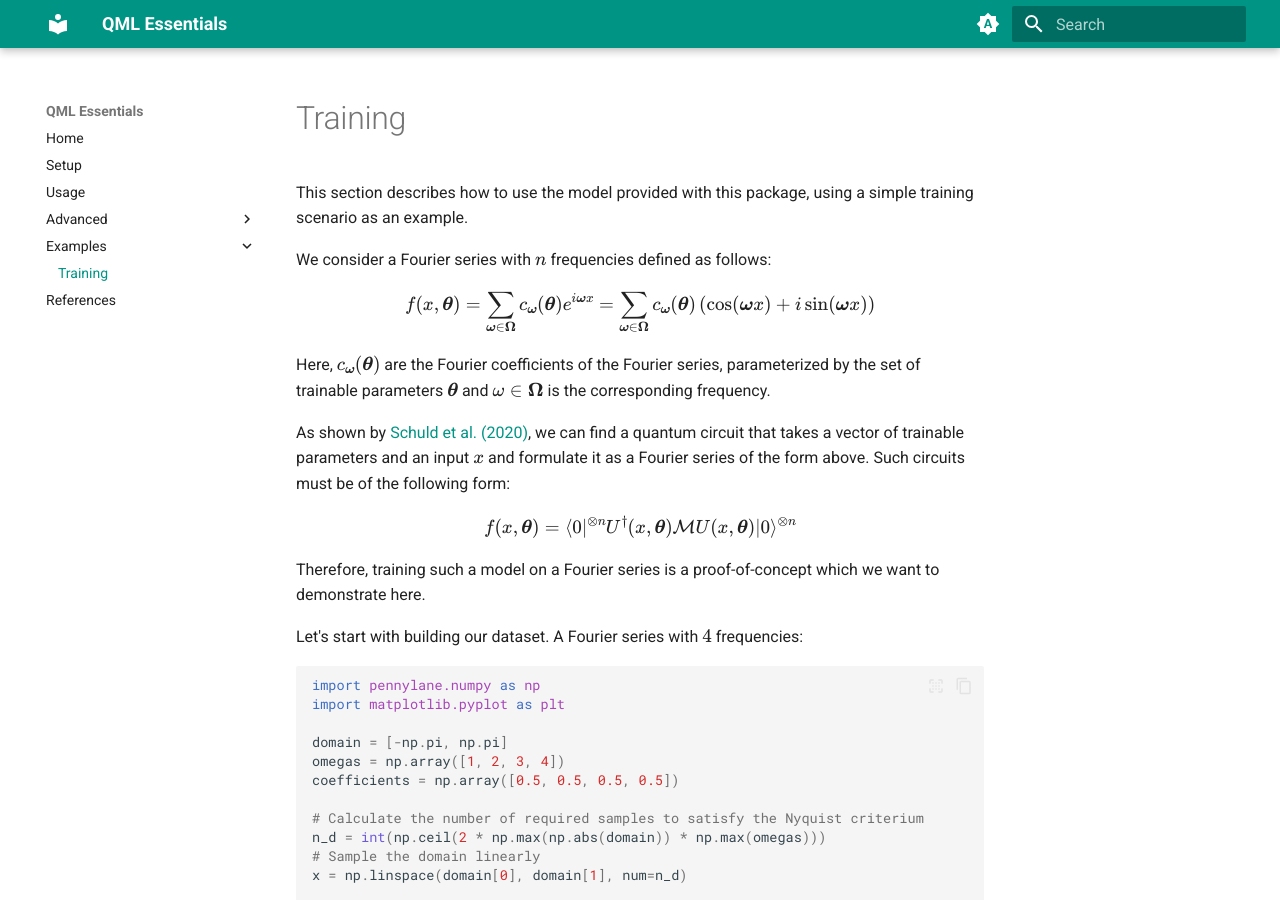
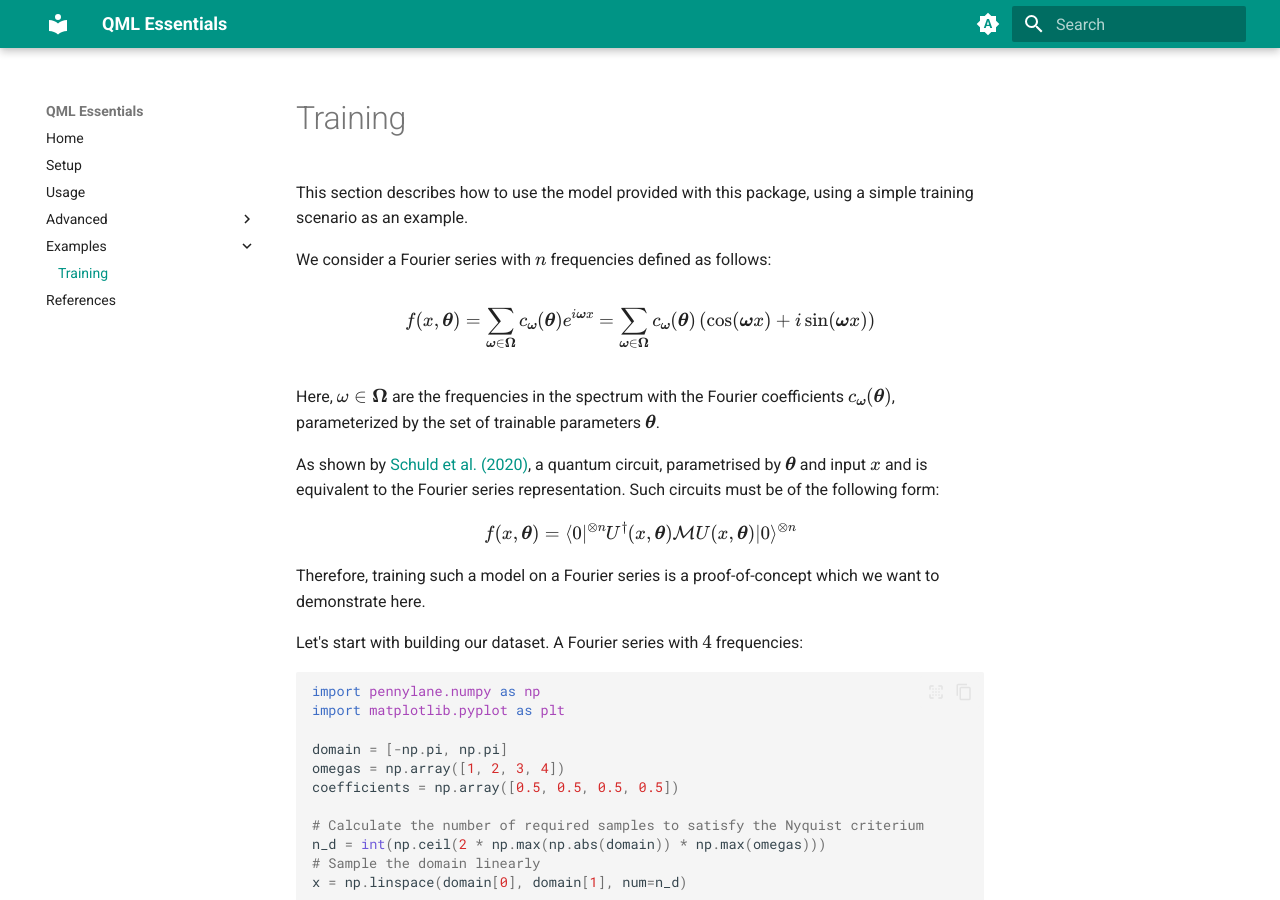
Before and after one commit to cirKITers/qml-essentials, an MkDocs documentation site: the page built from docs/training.md, in a window 1280 px wide and 900 px high. Built offline with MkDocs 1.6.1 and Material for MkDocs 9.7.7, drawn with Linux system fonts in a browser that asks for light colours; emoji names are drawn with the system emoji font.

Commit message:
whitespaces for GitHub latex and minor rewording

```diff
--- a/docs/training.md
+++ b/docs/training.md
@@ -3,12 +3,14 @@
 This section describes how to use the model provided with this package, using a simple training scenario as an example.
 
 We consider a Fourier series with $n$ frequencies defined as follows:
+
 $$
 f(x, \boldsymbol{\theta})=\sum_{\boldsymbol{\omega} \in \boldsymbol{\Omega}} c_{\boldsymbol{\omega}}(\boldsymbol{\theta}) e^{i \boldsymbol{\omega} x}=\sum_{\boldsymbol{\omega} \in \boldsymbol{\Omega}} c_{\boldsymbol{\omega}}(\boldsymbol{\theta}) \left(\cos(\boldsymbol{\omega} x) + i \sin(\boldsymbol{\omega} x)\right)
 $$
-Here, $c_{\boldsymbol{\omega}}(\boldsymbol{\theta})$ are the Fourier coefficients of the Fourier series, parameterized by the set of trainable parameters $\boldsymbol{\theta}$ and $\omega \in \boldsymbol{\Omega}$ is the corresponding frequency.
 
-As shown by [Schuld et al. (2020)](https://arxiv.org/abs/2008.08605), we can find a quantum circuit that takes a vector of trainable parameters and an input $x$ and formulate it as a Fourier series of the form above.
+Here, $\omega \in \boldsymbol{\Omega}$ are the frequencies in the spectrum with the Fourier coefficients $c_{\boldsymbol{\omega}}(\boldsymbol{\theta})$, parameterized by the set of trainable parameters $\boldsymbol{\theta}$.
+
+As shown by [Schuld et al. (2020)](https://arxiv.org/abs/2008.08605), a quantum circuit, parametrised by $\boldsymbol{\theta}$ and input $x$ and is equivalent to the Fourier series representation.
 Such circuits must be of the following form:
 $$
 f(x, \boldsymbol{\theta})=\langle 0\vert^{\otimes n} U^{\dagger}(x, \boldsymbol{\theta}) \mathcal{M} U(x, \boldsymbol{\theta})\vert 0\rangle^{\otimes n}
```
